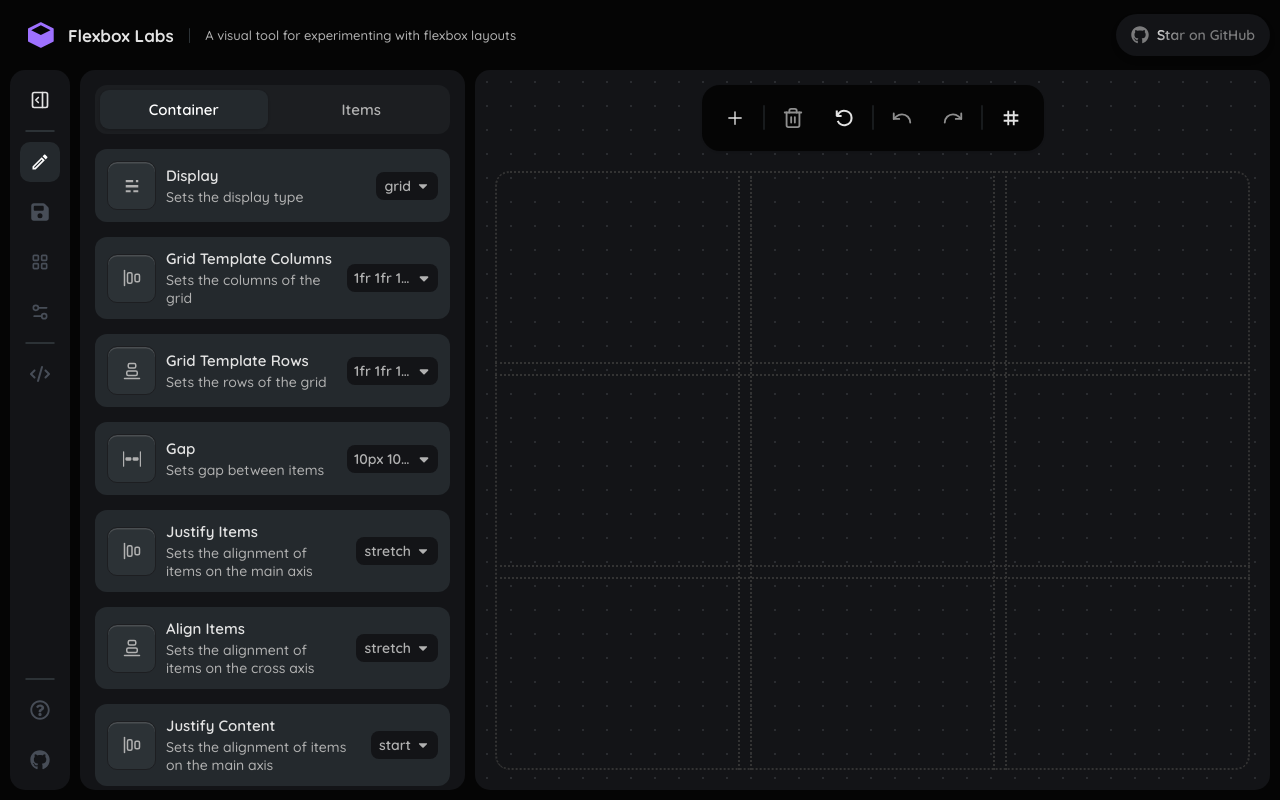
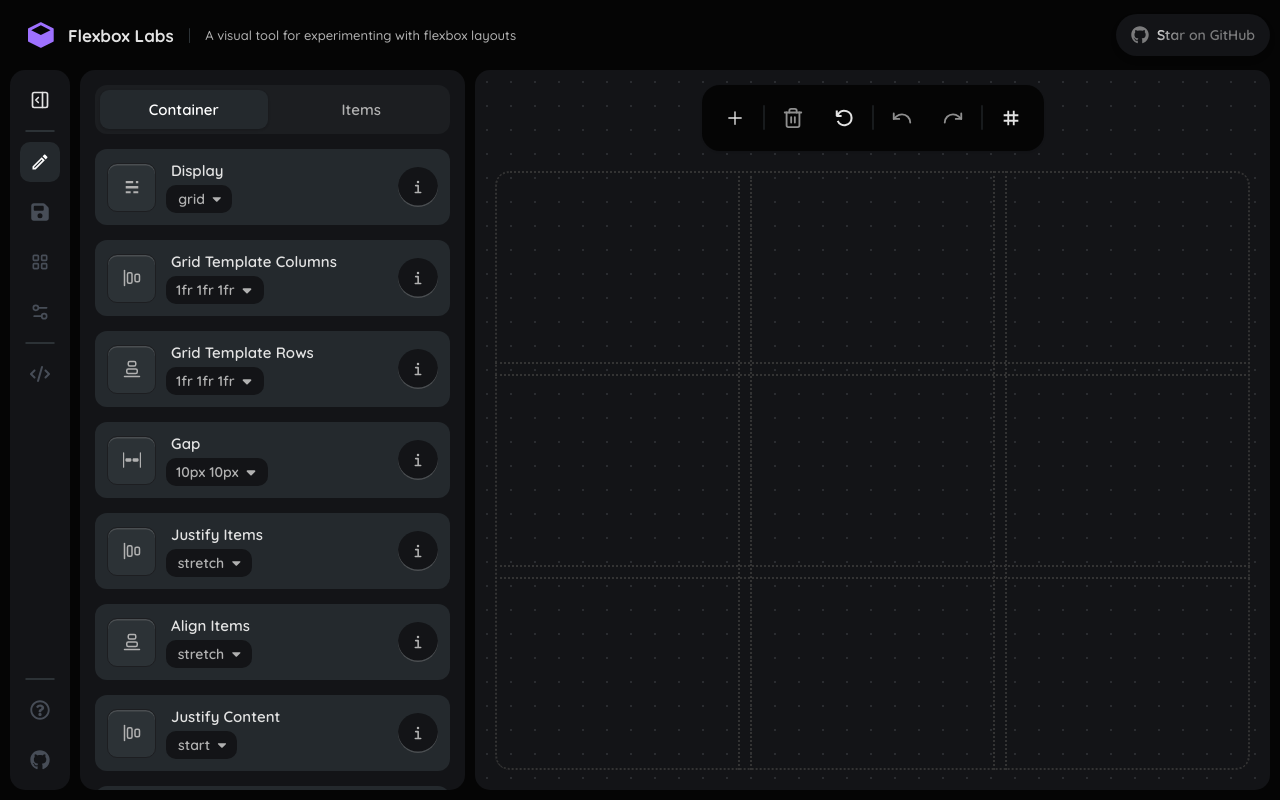
Before and after one commit to Gumbexrana/FlexboxLabs, a Next.js app: page /grid in a window 1280 px wide. Built offline with nearby package versions, Linux system fonts and the light colour scheme.

Commit message:
feat(Item): enhance item component with info popover and style adjustments

```diff
--- a/app/_components/SideBar/Edit/Item.module.scss
+++ b/app/_components/SideBar/Edit/Item.module.scss
@@ -32,11 +32,23 @@
    .text {
       display: flex;
       flex-direction: column;
-      gap: 0.3rem;
+      gap: 0.5rem;
       font-size: 1.5rem;
       text-align: start;
       padding: 0 1rem;
       margin-right: auto;
+   }
+
+   .info {
+      padding: 1rem;
+      background: var(--bg-secondary);
+      border-radius: 50%;
+      display: flex;
+      box-shadow: inset 0 -1.5px 0 0 var(--icon-shadow);
+
+      svg {
+         font-size: 2rem;
+      }
    }
 
    .title {
@@ -46,6 +58,7 @@
       font-weight: 600;
       gap: 0.5rem;
       color: var(--text-primary);
+      padding-left: 0.5rem;
 
       @media (max-width: 1024px) {
          font-size: 1.4rem;
@@ -63,8 +76,8 @@
    }
 
    .value {
-      border-radius: 0.8rem;
-      padding: 0.5rem 0.7rem;
+      border-radius: 1rem;
+      padding: 0.5rem 1rem;
       background: var(--bg-secondary);
       color: var(--text-secondary);
       font-size: 1.4rem;
@@ -72,12 +85,17 @@
       display: flex;
       align-items: center;
       gap: 0.5rem;
+      width: fit-content;
 
       p {
-         max-width: 5.8rem;
          white-space: nowrap;
          overflow: hidden;
          text-overflow: ellipsis;
+         max-width: 17.5rem;
+
+         @media (max-width: 1024px) {
+            max-width: 14rem;
+         }
       }
    }
 }
--- a/app/_components/SideBar/Edit/Item/Item.tsx
+++ b/app/_components/SideBar/Edit/Item/Item.tsx
@@ -1,9 +1,11 @@
+import Popover from "@/app/_components/UI/Popover/Popover";
 import Select from "@/app/_components/UI/Select/Select";
 import TextInput from "@/app/_components/UI/TextInput/TextInput";
 import { ContainerConfig, ItemConfig } from "@/app/_data/dataTypes";
 import { Container, ItemStyle } from "@/app/types";
+import { motion } from "framer-motion";
+import { IoInformation } from "react-icons/io5";
 import styles from "../Item.module.scss";
-import { motion } from "framer-motion";
 
 interface Props {
    item: ContainerConfig | ItemConfig;
@@ -15,15 +17,12 @@ const Item = ({ item, value, onChange }: Props) => {
    const key = item.key as keyof Container;
 
    return (
-      // <motion.label className={styles.item} key={item.key} layout>
-      <motion.label className={styles.item} key={item.key}>
+      <motion.div className={styles.item} key={item.key} layout>
          <div className={styles.icon}>
             <item.icon />
          </div>
          <div className={styles.text}>
             <div className={styles.title}>{item.title}</div>
-            <div className={styles.description}>{item.description}</div>
-         </div>
 
             {item.type === "select" ? (
                <Select
@@ -58,7 +57,13 @@ const Item = ({ item, value, onChange }: Props) => {
                   onChange={(value) => onChange(key, value)}
                />
             ) : null}
-      </motion.label>
+         </div>
+
+         <span className={styles.info}>
+            <IoInformation />
+            <Popover position="bottom">{item.description}</Popover>
+         </span>
+      </motion.div>
    );
 };
 
--- a/app/_components/SideBar/Edit/Item/ItemDropdown.tsx
+++ b/app/_components/SideBar/Edit/Item/ItemDropdown.tsx
@@ -6,9 +6,11 @@ import { Container, ItemStyle } from "@/app/types";
 import { AnimatePresence, motion } from "framer-motion";
 import { useEffect, useState } from "react";
 import { FaCaretDown } from "react-icons/fa6";
+import { IoInformation } from "react-icons/io5";
 import { MdAddCircleOutline } from "react-icons/md";
 import { TiDelete } from "react-icons/ti";
 import styles from "../Item.module.scss";
+import Popover from "@/app/_components/UI/Popover/Popover";
 
 interface Props {
    item: ContainerConfig | ItemConfig;
@@ -65,12 +67,16 @@ const Item = ({ item, value, separator, onChange }: Props) => {
             </div>
             <div className={styles.text}>
                <div className={styles.title}>{item.title}</div>
-               <div className={styles.description}>{item.description}</div>
+
+               <div className={styles.value}>
+                  <p>{currValue}</p>
+                  <FaCaretDown />
+               </div>
             </div>
-            <div className={styles.value}>
-               <p>{currValue}</p>
-               <FaCaretDown />
-            </div>
+            <span className={styles.info}>
+               <IoInformation />
+               <Popover position="bottom">{item.description}</Popover>
+            </span>
          </motion.label>
 
          <AnimatePresence mode="popLayout">
--- a/app/_components/UI/Select/Select.module.scss
+++ b/app/_components/UI/Select/Select.module.scss
@@ -12,7 +12,6 @@
    border: none;
    background: transparent;
    cursor: pointer;
-   padding-left: 0.5rem;
 
    &__text {
       display: flex;
@@ -22,11 +21,11 @@
       font-weight: 600;
       color: var(--text-secondary);
       background: var(--bg-secondary);
-      padding: 0.5rem 0.8rem;
-      border-radius: 0.8rem;
+      padding: 0.5rem 1rem;
+      border-radius: 1rem;
 
       p {
-         max-width: 5.8rem;
+         width: 100%;
          white-space: nowrap;
          overflow: hidden;
          text-overflow: ellipsis;
--- a/app/_components/UI/TextInput/TextInput.module.scss
+++ b/app/_components/UI/TextInput/TextInput.module.scss
@@ -1,3 +1,8 @@
+.container {
+   display: flex;
+   gap: .5rem;
+}
+
 .input {
    border: none;
    color: inherit;
--- a/app/_components/UI/TextInput/TextInput.tsx
+++ b/app/_components/UI/TextInput/TextInput.tsx
@@ -58,7 +58,7 @@ function TextInput({ size, value, type, onChange, unitOptions, step }: Props) {
    };
 
    return (
-      <>
+      <div className={styles.container}>
          {value !== "auto" && (
             <input
                type={type === "unit" ? "number" : type}
@@ -83,7 +83,7 @@ function TextInput({ size, value, type, onChange, unitOptions, step }: Props) {
                </Select.Options>
             </Select>
          )}
-      </>
+      </div>
    );
 }
 
```
Lines whose indentation alone changed are shown as unchanged.
